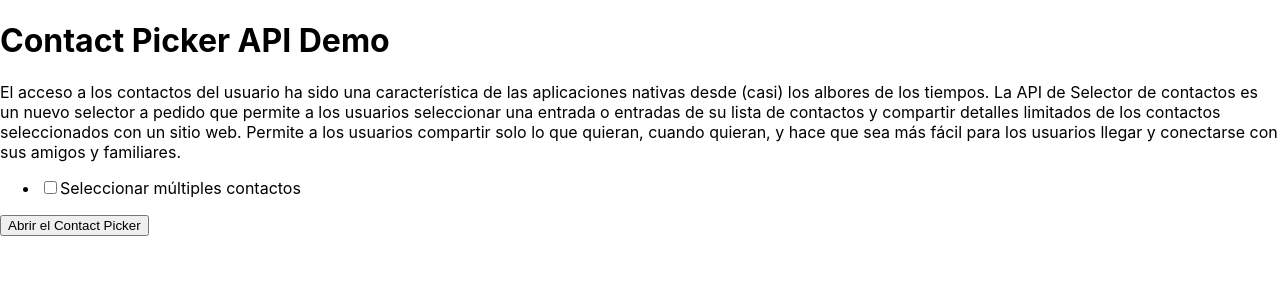
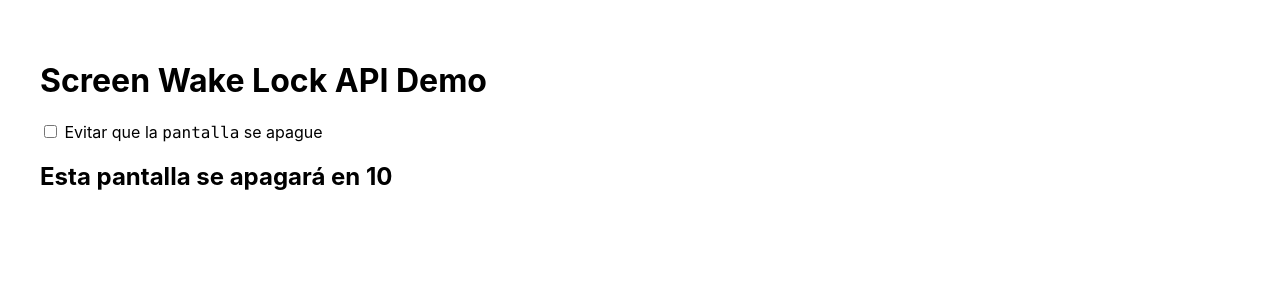
Before and after one commit to chicus12/pwa-apis, a React (Create React App) app: page /wake-lock in a window 1280 px wide. Shown: the top 300 px of the page. Built offline with nearby package versions, Linux system fonts and the light colour scheme.

Commit message:
Se agrega nuevo ejemplo de wake lock

```diff
--- a/package.json
+++ b/package.json
@@ -9,6 +9,7 @@
     "eslint-plugin-prettier": "^3.3.1",
     "react": "^17.0.1",
     "react-dom": "^17.0.1",
+    "react-router-dom": "^5.2.0",
     "react-scripts": "4.0.1",
     "web-vitals": "^0.2.4"
   },
--- a/src/App.js
+++ b/src/App.js
@@ -1,25 +1,39 @@
-import logo from './logo.svg';
-import './App.css';
+import { BrowserRouter as Router, Switch, Route } from 'react-router-dom'
+
+import Home from './Home'
+import SMSReceiver from './SMSReceiver'
+import ContactPicker from './ContactPicker'
+import PushNotification from './PushNotification'
+import WakeLock from './WakeLock'
+import BackgroundSync from './BackgroundSync'
 
 function App() {
   return (
-    <div className="App">
-      <header className="App-header">
-        <img src={logo} className="App-logo" alt="logo" />
-        <p>
-          Edit <code>src/App.js</code> and save to reload.
-        </p>
-        <a
-          className="App-link"
-          href="https://reactjs.org"
-          target="_blank"
-          rel="noopener noreferrer"
-        >
-          Learn React
-        </a>
-      </header>
+    <div>
+      <Router>
+        <Switch>
+          <Route exact path="/">
+            <Home />
+          </Route>
+          <Route path="/otp-credential">
+            <SMSReceiver />
+          </Route>
+          <Route path="/contact-picker">
+            <ContactPicker />
+          </Route>
+          <Route path="/wake-lock">
+            <WakeLock />
+          </Route>
+          <Route path="/background-sync">
+            <BackgroundSync />
+          </Route>
+          <Route path="/push-notification">
+            <PushNotification />
+          </Route>
+        </Switch>
+      </Router>
     </div>
-  );
+  )
 }
 
-export default App;
+export default App
--- /dev/null
+++ b/src/BackgroundSync.js
@@ -0,0 +1,3 @@
+export default function BackgroundSync() {
+  return <div>wip</div>
+}
--- /dev/null
+++ b/src/Home.js
@@ -0,0 +1,30 @@
+import { Link } from 'react-router-dom'
+
+export default function Home() {
+  return (
+    <div>
+      <h1>PWA API Ejemplos</h1>
+      <nav>
+        <ul
+          style={{ display: 'flex', flexDirection: 'row', listStyle: 'none' }}
+        >
+          <li style={{ marginRight: 10 }}>
+            <Link to="/otp-credential">OTP Credential</Link>
+          </li>
+          <li style={{ marginRight: 10 }}>
+            <Link to="/contact-picker">Contact Picker</Link>
+          </li>
+          <li style={{ marginRight: 10 }}>
+            <Link to="/wake-lock">Wake Lock</Link>
+          </li>
+          <li style={{ marginRight: 10 }}>
+            <Link to="/background-sync">Background Sync</Link>
+          </li>
+          <li>
+            <Link to="/push-notification">Push Notifications</Link>
+          </li>
+        </ul>
+      </nav>
+    </div>
+  )
+}
--- /dev/null
+++ b/src/PushNotification.js
@@ -0,0 +1,3 @@
+export default function PushNotification() {
+  return <div>wip</div>
+}
--- /dev/null
+++ b/src/WakeLock.js
@@ -0,0 +1,65 @@
+/* eslint-disable consistent-return */
+/* eslint-disable react/jsx-one-expression-per-line */
+import React from 'react'
+
+export default function WakeLock() {
+  const [secondsToSleep, setSecondsToSleep] = React.useState(15)
+  const [isWakeLocked, setIsWakeLocked] = React.useState(true)
+  const [interval, setIntervalTimer] = React.useState(true)
+  const wakeLock = React.useRef(null)
+
+  React.useEffect(() => {
+    if (interval) {
+      const timer = setInterval(() => {
+        setSecondsToSleep(seconds => seconds - 1)
+      }, 1000)
+
+      return () => clearInterval(timer)
+    }
+  }, [interval])
+
+  React.useEffect(() => {
+    if (secondsToSleep === 0) {
+      setIntervalTimer(false)
+    }
+  }, [secondsToSleep])
+
+  const requestWakeLock = React.useCallback(async () => {
+    try {
+      wakeLock.current = await navigator.wakeLock.request('screen')
+    } catch (e) {
+      console.error(`${e.name}, ${e.message}`)
+    }
+  }, [])
+
+  const onWakeLockCheckboxChange = React.useCallback(async evt => {
+    if (evt.target.checked) {
+      await requestWakeLock()
+    } else {
+      setIntervalTimer(true)
+      setSecondsToSleep(15)
+      await wakeLock.current.release()
+    }
+
+    setIsWakeLocked(locked => !locked)
+  }, [])
+
+  return (
+    <div style={{ padding: 40 }}>
+      <h1>Screen Wake Lock API Demo</h1>
+      <label htmlFor="wakeLockCheckbox">
+        <input
+          type="checkbox"
+          id="wakeLockCheckbox"
+          onChange={onWakeLockCheckboxChange}
+        />{' '}
+        Evitar que la <code>pantalla</code> se apague
+      </label>
+      {isWakeLocked ? (
+        <h2>Esta pantalla se apagará en {secondsToSleep}</h2>
+      ) : (
+        <h2>La pantalla NO se apagará</h2>
+      )}
+    </div>
+  )
+}
--- a/src/index.js
+++ b/src/index.js
@@ -1,14 +1,13 @@
 import React from 'react'
 import ReactDOM from 'react-dom'
+
 import './index.css'
-// import App from './App';
-// import SMS from './SMSReceiver'
-import ContactPicker from './ContactPicker'
+import App from './App'
 import reportWebVitals from './reportWebVitals'
 
 ReactDOM.render(
   <React.StrictMode>
-    <ContactPicker />
+    <App />
   </React.StrictMode>,
   document.getElementById('root')
 )
```
Also changed, not shown: 1 other file (tests, documents, lock files or other folders).
